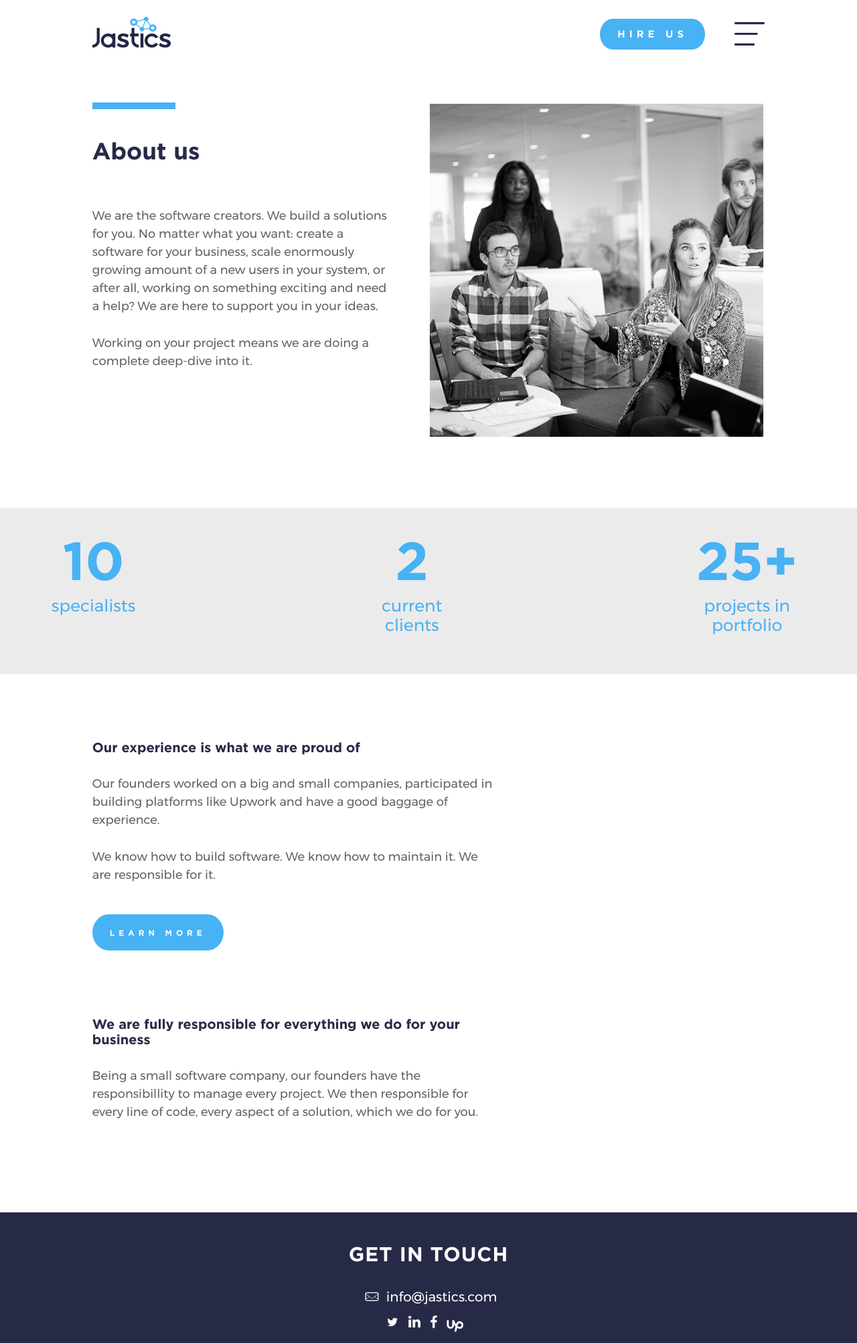
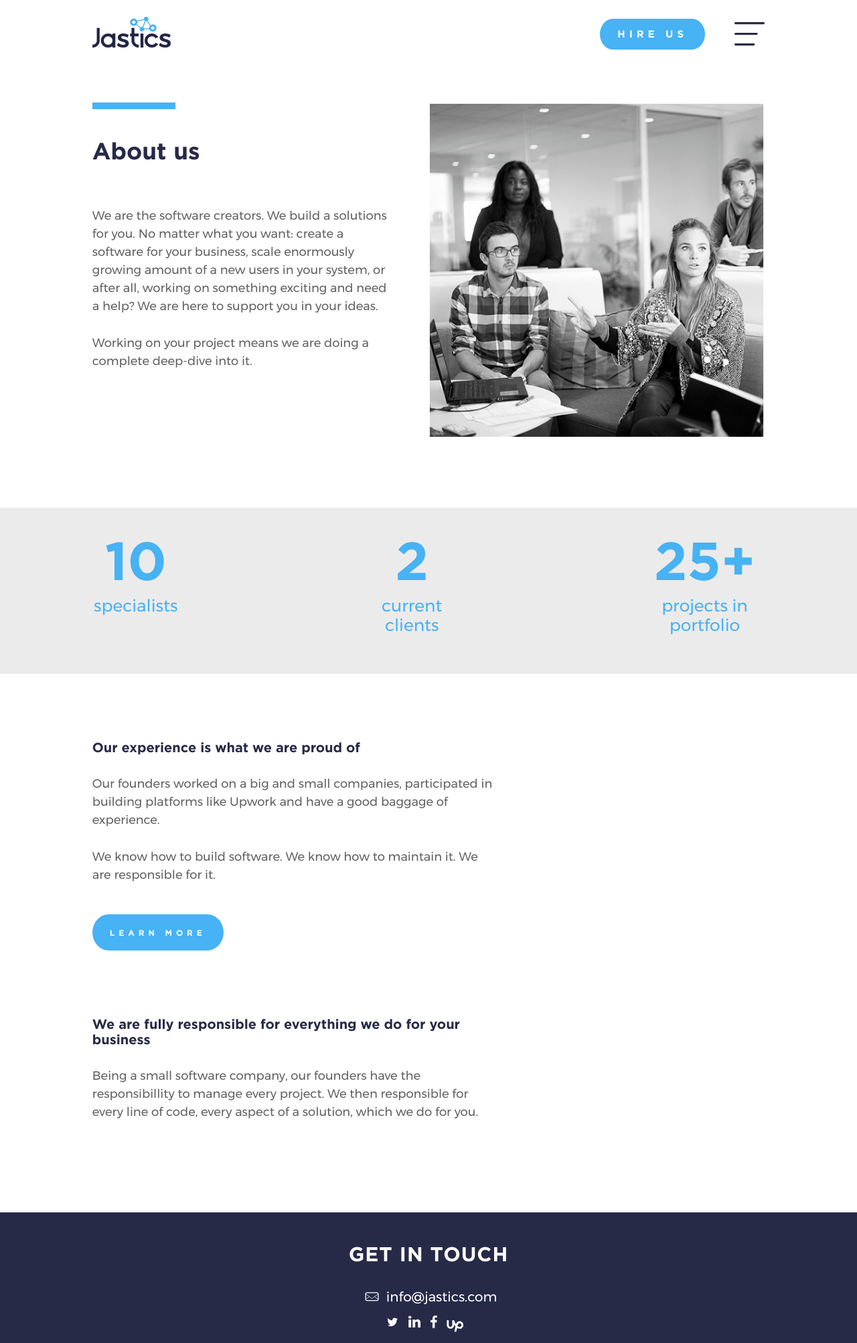
Before and after one commit to chalatz/jastics-labs, a Jekyll site: the page built from about-us.html, in a window 1280 px wide. Shown: the whole page at 67% size. Built offline with Jekyll 4.4.1, drawn with Linux system fonts in a browser that asks for light colours; nearby versions of some CDN libraries.

Commit message:
About us responsive fixes

```diff
--- a/_sass/about-us.scss
+++ b/_sass/about-us.scss
@@ -59,6 +59,7 @@
     }
 
     &__numbers-wrapper {
+        text-align: center;
         background-color: #ebebeb;
         padding: 40px 6vw;
         @include breakpoint(medium) {
@@ -71,6 +72,9 @@
 
     &__numbers {
         text-align: justify;
+        width: 1000px;
+        max-width: 100%;
+        margin: 0 auto;
         &:after {
             content: '';
             display: inline-block;
--- a/about-us.html
+++ b/about-us.html
@@ -44,6 +44,7 @@ title: About us
     <div class="about-us__item about-us__numbers-wrapper">
 
         <div class="about-us__numbers">
+
             <div class="about-us__numbers-item">
                 <div class="about-us__numbers-number">
                     10
@@ -68,6 +69,7 @@ title: About us
                     projects in portfolio
                 </div>
             </div>
+
         </div>
 
     </div>
```
